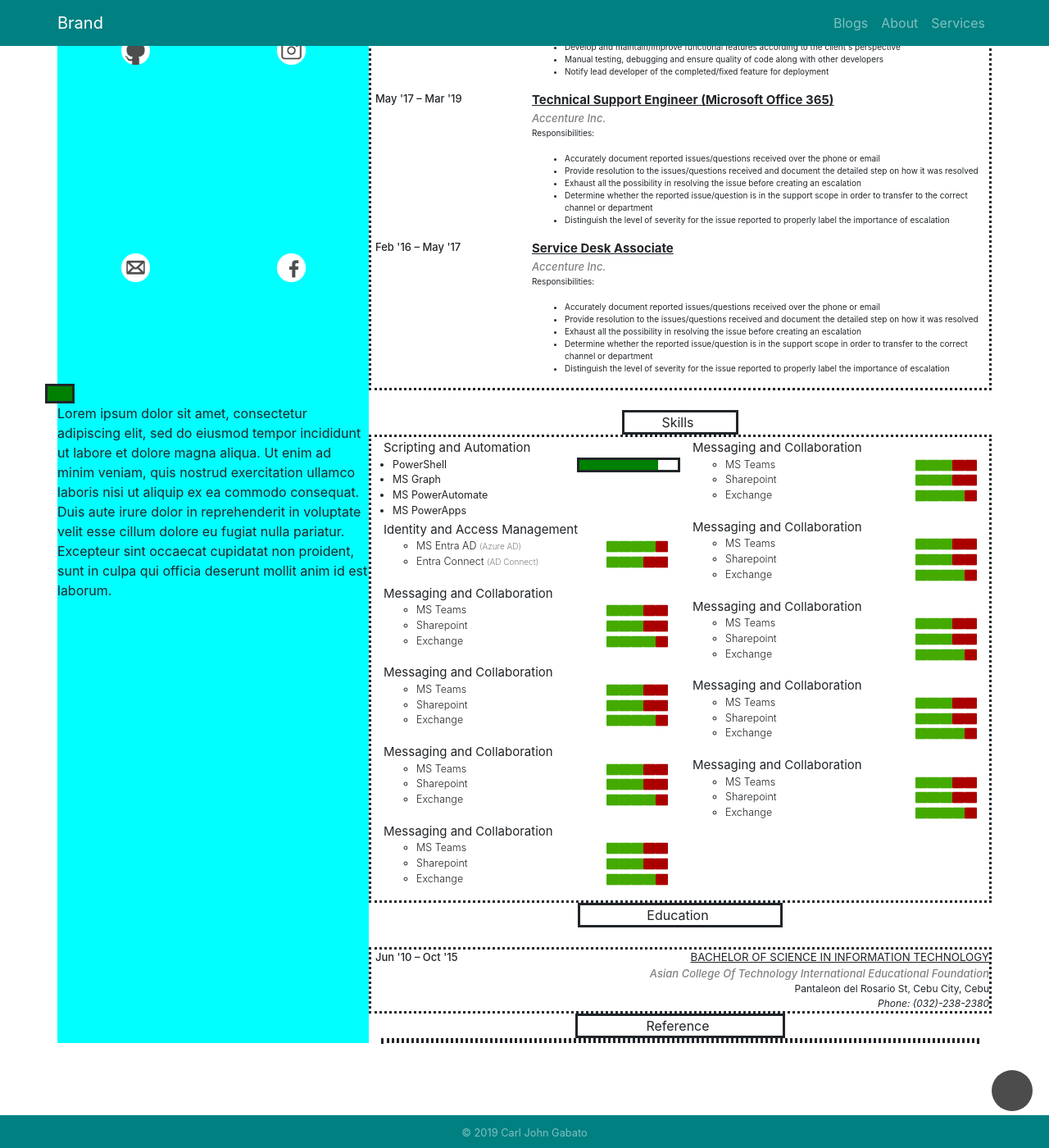
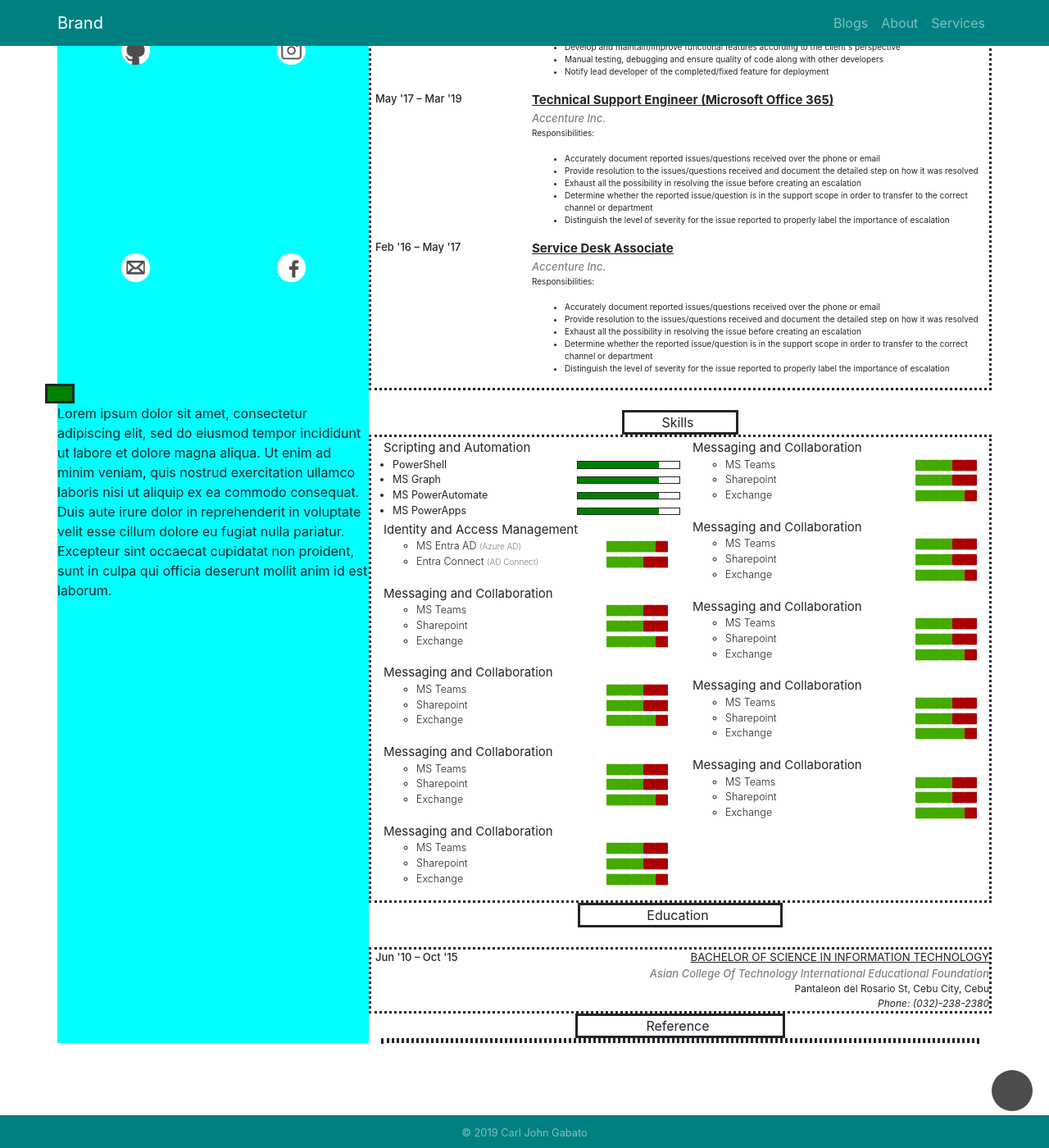
Before and after one commit to carljohngabato/aboutme, a Jekyll site: the page built from blogs.html, in a window 1280 px wide and 1400 px high, scrolled down 1283 px. Shown: the whole window at 82% size. Built offline with Jekyll 4.4.1, drawn with Linux system fonts in a browser that asks for light colours; nearby versions of some CDN libraries.

```diff
--- a/_sass/main.scss
+++ b/_sass/main.scss
@@ -635,9 +635,12 @@
 }
 .sk-bar-row{
   height: 25%;
+  padding-top: 5%;
+  padding-bottom: 5%;
 }
 .sk-bar{
   border-style: solid;
+  border-width: thin;
   padding: 0 !important;
 }
 .sk-bar-fill{
--- a/blogs.html
+++ b/blogs.html
@@ -205,47 +205,21 @@
                                         <div class="col-fill sk-bar-fill"></div>
                                     </div>
                                 </div>
-                                <!-- #region Scripting and Automation
-                                <ul class="expertise">
-                                    <li class="skill-svc">
-
-                                        <div class="d-flex flex-row-reverse">
-                                            <div class="p2"><img class="red-bar" src="{{'/assets/images/red.png'}}" /></div>
-                                            <div class="p2"><img class="green-bar" src="{{'/assets/images/green.png'}}" /></div>
-                                            <div class="p2"><img class="green-bar" src="{{'/assets/images/green.png'}}" /></div>
-                                            <div class="p2"><img class="green-bar" src="{{'/assets/images/green.png'}}" /></div>
-                                            <div class="p2"><img class="green-bar" src="{{'/assets/images/green.png'}}" /></div>
-                                        </div>
-                                    </li>
-                                    <li class="skill-svc">
-                                        <div class="d-flex flex-row-reverse">
-                                        <div class="p2"><img class="red-bar" src="{{'/assets/images/red.png'}}" /></div>
-                                        <div class="p2"><img class="red-bar" src="{{'/assets/images/red.png'}}" /></div>
-                                        <div class="p2"><img class="green-bar" src="{{'/assets/images/green.png'}}" /></div>
-                                        <div class="p2"><img class="green-bar" src="{{'/assets/images/green.png'}}" /></div>
-                                        <div class="p2"><img class="green-bar" src="{{'/assets/images/green.png'}}" /></div>
-                                        </div>
-                                    </li>
-                                    <li class="skill-svc">
-                                        <div class="d-flex flex-row-reverse">
-                                        <div class="p2"><img class="red-bar" src="{{'/assets/images/red.png'}}" /></div>
-                                        <div class="p2"><img class="red-bar" src="{{'/assets/images/red.png'}}" /></div>
-                                        <div class="p2"><img class="green-bar" src="{{'/assets/images/green.png'}}" /></div>
-                                        <div class="p2"><img class="green-bar" src="{{'/assets/images/green.png'}}" /></div>
-                                        <div class="p2"><img class="green-bar" src="{{'/assets/images/green.png'}}" /></div>
-                                        </div>
-                                    </li>
-                                    <li class="skill-svc">
-                                        <div class="d-flex flex-row-reverse">
-                                        <div class="p2"><img class="red-bar" src="{{'/assets/images/red.png'}}" /></div>
-                                        <div class="p2"><img class="red-bar" src="{{'/assets/images/red.png'}}" /></div>
-                                        <div class="p2"><img class="green-bar" src="{{'/assets/images/green.png'}}" /></div>
-                                        <div class="p2"><img class="green-bar" src="{{'/assets/images/green.png'}}" /></div>
-                                        <div class="p2"><img class="green-bar" src="{{'/assets/images/green.png'}}" /></div>
-                                        </div>
-                                    </li>
-                                </ul>
-                                #endregion Scripting and Automation-->
+                                <div class="row sk-bar-row">
+                                    <div class="col-lg-12 sk-bar">
+                                        <div class="col-fill sk-bar-fill"></div>
+                                    </div>
+                                </div>
+                                <div class="row sk-bar-row">
+                                    <div class="col-lg-12 sk-bar">
+                                        <div class="col-fill sk-bar-fill"></div>
+                                    </div>
+                                </div>
+                                <div class="row sk-bar-row">
+                                    <div class="col-lg-12 sk-bar">
+                                        <div class="col-fill sk-bar-fill"></div>
+                                    </div>
+                                </div>
                             </div>
                         </div>
                         <div class="row">
```
